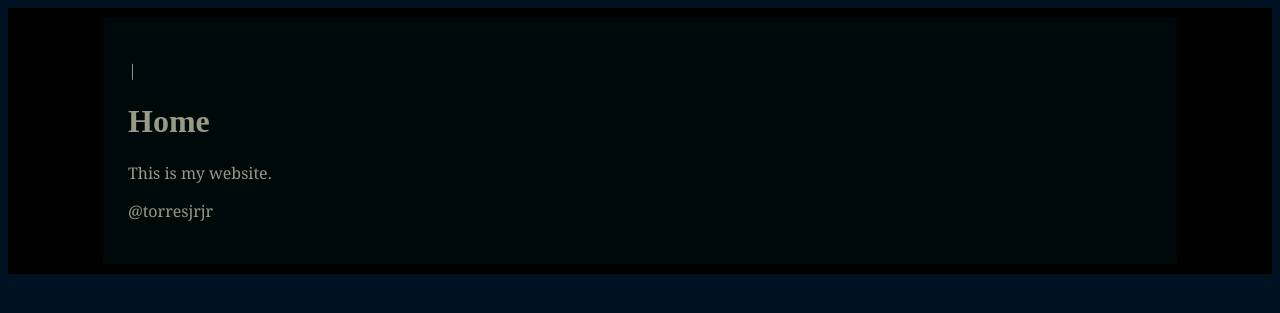
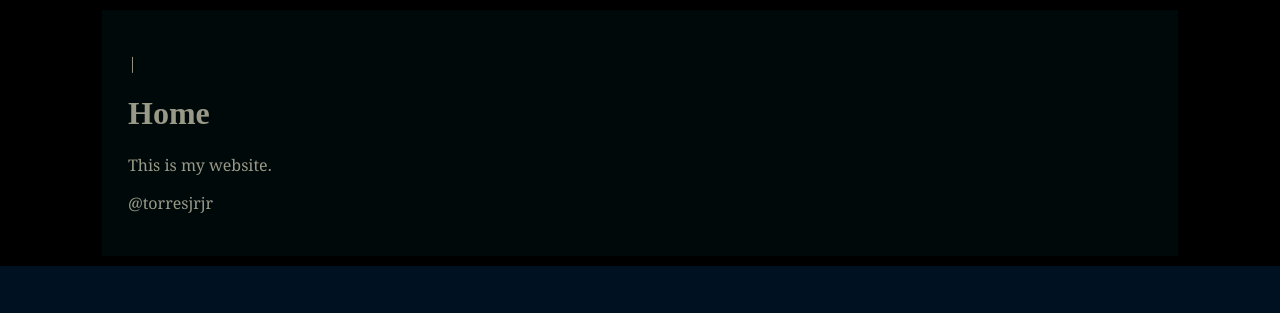
Before and after one commit to torresjrjr/torresjrjr.github.io, a Jekyll site: the page built from index.html, in a window 1280 px wide. Shown: the top 313 px of the page. Built offline with Jekyll 4.4.1, drawn with Linux system fonts in a browser that asks for light colours.

Commit message:
css fixed

```diff
--- a/_layouts/default.html
+++ b/_layouts/default.html
@@ -4,12 +4,10 @@
   <head>
     <meta charset="utf-8">
     <title>{{ page.title }}</title>
-
-    <link rel="stylesheet" href="/assets/css/main.css">
-    <style type="text/css" href="/assets/css/main.css"></style>
+    <link rel="stylesheet" type="text/css" href="main.css">
   </head>
 
-  <body bgcolor="#012" style="color: #CCC">
+  <body bgcolor="#012" style="margin: 0px; padding: 0px;">
     <div class="big" id="big">
       <div class="main" id="main">
         {% include navigation.html %}
--- /dev/null
+++ b/main.css
@@ -0,0 +1,43 @@
+
+div.big {
+	background-color: #000000;
+	width: 100%;
+	margin: 0px;
+	border: 0px dashed yellow;
+	padding-top: 10px;
+	padding-bottom: 10px;
+}
+div.main {
+	background-color: #000909;
+	max-width: 1024px;
+	margin: auto;
+	border: 0px solid darkgrey;
+	padding: 2%;
+	color: #999988;
+}
+p {
+	display: block;
+	margin-top: 1em;
+	margin-bottom: 1em;
+	margin-left: 0;
+	margin-right: 0;
+
+	font-family: Cambria;
+	line-height: 1.4;
+}
+p.monospace {
+	display: block;
+	margin-top: 1em;
+	margin-bottom: 1em;
+	margin-left: 0;
+	margin-right: 0;
+
+	border: 0px solid darkgrey;
+	padding-left: 8px;
+	background-color: #222222;
+
+	font-family: Consolas;
+	font-size: 14px;
+	color: #CCCCCC;
+	line-height: 1.4;
+}
```
